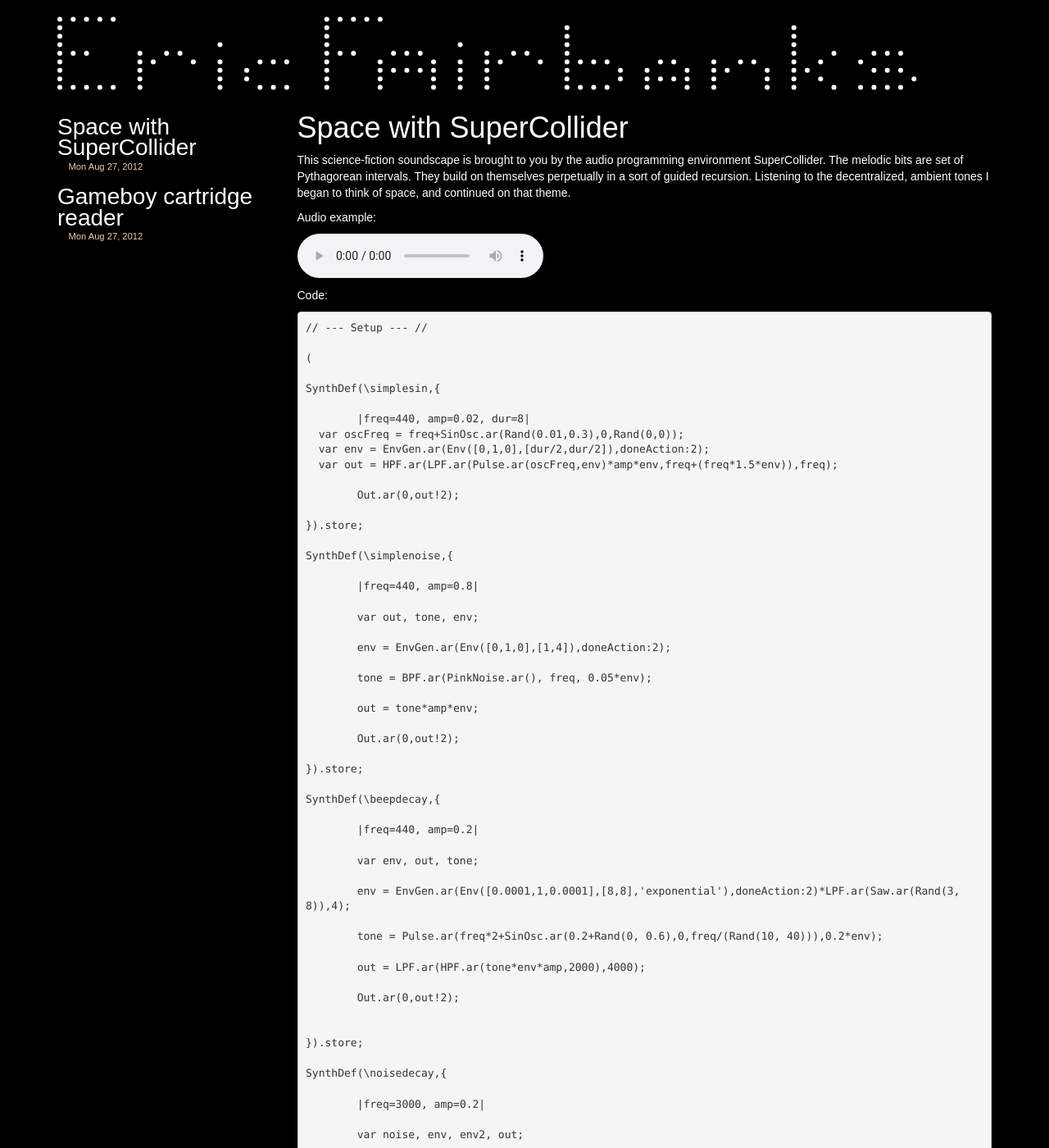
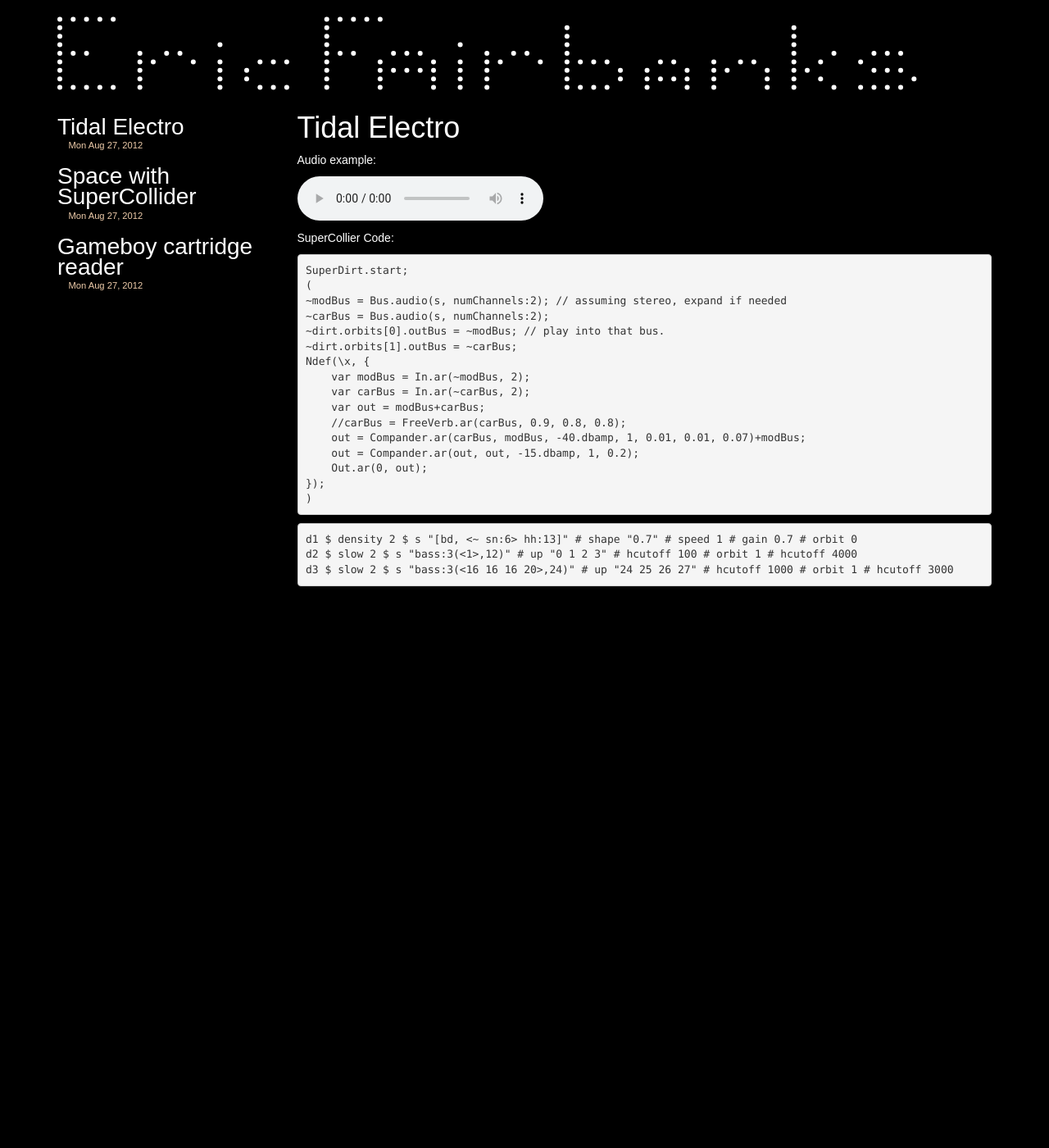
Before and after one commit to efairbanks/ericfairbanks-org-jekyll-bootstrap, a Jekyll site: the page built from index.html, in a window 1280 px wide and 1400 px high. Shown: the whole window at 82% size. Built offline with Jekyll 4.4.1, drawn with Linux system fonts in a browser that asks for light colours; some of the changed text lies outside the part shown.

Commit message:
Adding new post.

```diff
--- a/_config.yml
+++ b/_config.yml
@@ -16,7 +16,7 @@
 title: Eric Fairbanks
 email: eric.p.fairabnks@gmail.com
 description: The personal website of Eric Fairbanks, creator of many weird and unnecessary audio gadgets.
-baseurl: "/new" # the subpath of your site, e.g. /blog
+baseurl: "" # the subpath of your site, e.g. /blog
 url: "http://ericfairbanks.org" # the base hostname & protocol for your site
 twitter_username: sometimesmuic
 github_username:  efairbanks
--- /dev/null
+++ b/_posts/2016-03-25-tidal-electro.markdown
@@ -0,0 +1,37 @@
+---
+title: "Tidal Electro"
+date: 2012-08-26 21:25:49 -0400
+categories: music tidal supercollider code
+layout: post
+---
+
+Audio example:
+
+<audio src="{{ site.baseurl }}/mp3/efairbanks_2016_03_25.mp3" controls></audio>
+
+SuperCollier Code:
+
+{% highlight smalltalk %}
+SuperDirt.start;
+(
+~modBus = Bus.audio(s, numChannels:2); // assuming stereo, expand if needed
+~carBus = Bus.audio(s, numChannels:2);
+~dirt.orbits[0].outBus = ~modBus; // play into that bus.
+~dirt.orbits[1].outBus = ~carBus;
+Ndef(\x, {
+    var modBus = In.ar(~modBus, 2);
+    var carBus = In.ar(~carBus, 2);
+    var out = modBus+carBus;
+    //carBus = FreeVerb.ar(carBus, 0.9, 0.8, 0.8);
+    out = Compander.ar(carBus, modBus, -40.dbamp, 1, 0.01, 0.01, 0.07)+modBus;
+    out = Compander.ar(out, out, -15.dbamp, 1, 0.2);
+    Out.ar(0, out);
+});
+)
+{% endhighlight %}
+
+{% highlight haskell %}
+d1 $ density 2 $ s "[bd, <~ sn:6> hh:13]" # shape "0.7" # speed 1 # gain 0.7 # orbit 0
+d2 $ slow 2 $ s "bass:3(<1>,12)" # up "0 1 2 3" # hcutoff 100 # orbit 1 # hcutoff 4000
+d3 $ slow 2 $ s "bass:3(<16 16 16 20>,24)" # up "24 25 26 27" # hcutoff 1000 # orbit 1 # hcutoff 3000
+{% endhighlight %}
```
